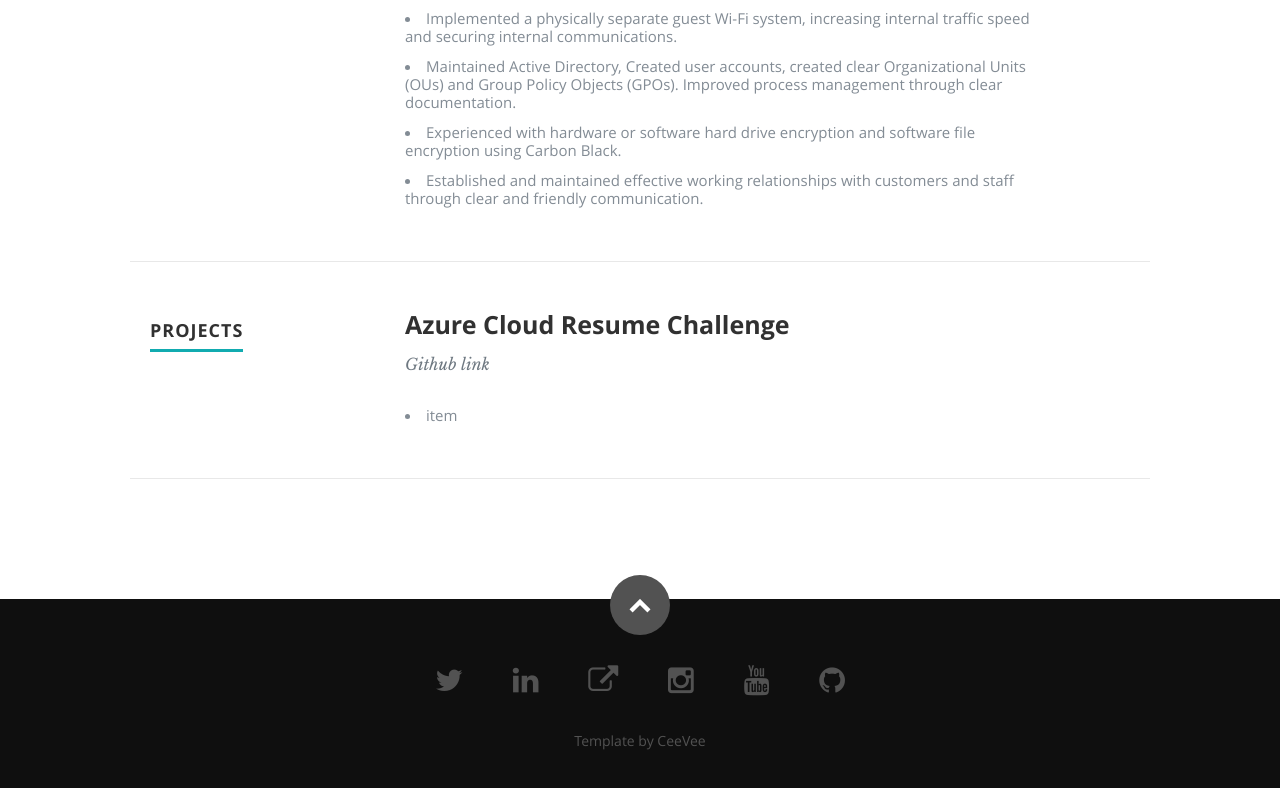
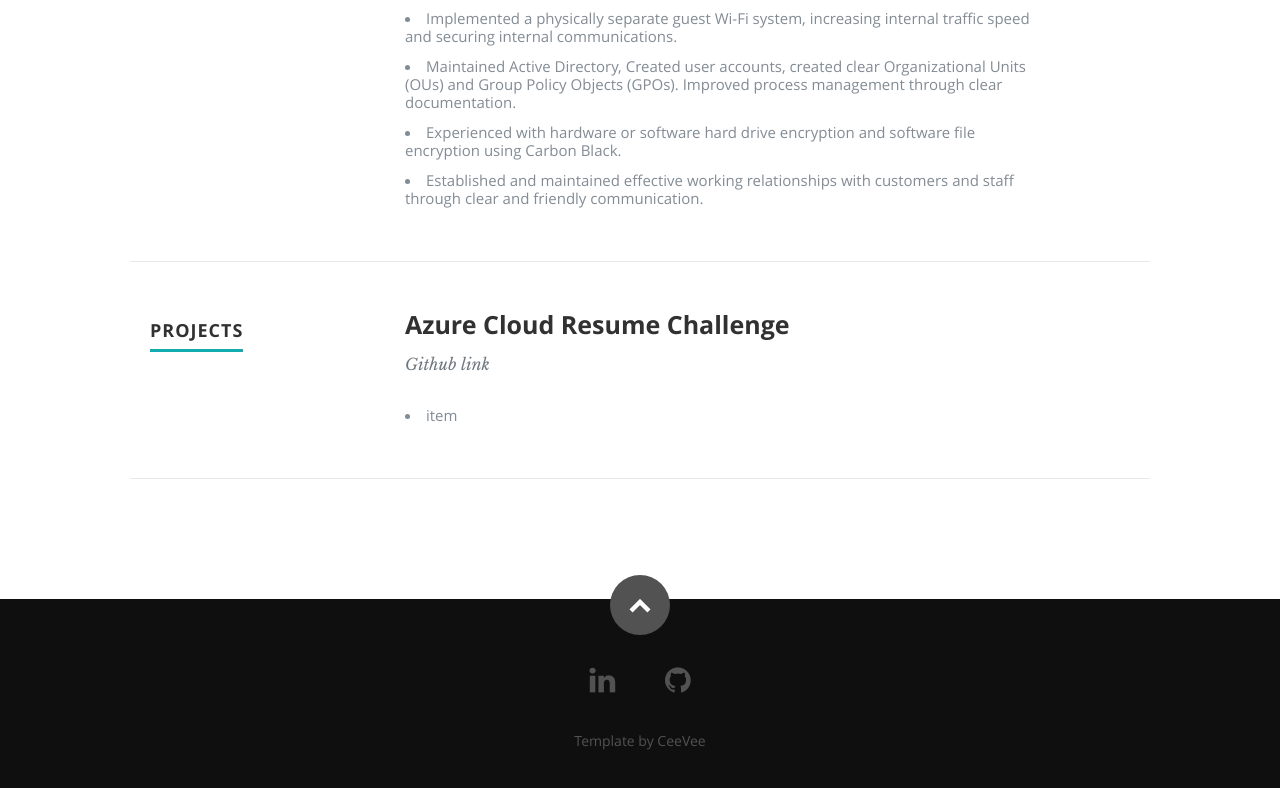
Before and after one commit to mrcodymichaelsmith/CSCRC, a plain HTML site: page frontend/index.html in a window 1280 px wide. Shown: the part 2599-3387 px from the top of the page. Drawn offline with nearby package versions, Linux system fonts and the light colour scheme; no server answers; a script that the page names is missing.

Commit message:
added my socials to bottom

```diff
--- a/frontend/index.html
+++ b/frontend/index.html
@@ -317,13 +317,13 @@
          <div class="twelve columns">
 
             <ul class="social-links">
-               <li><a href="https://twitter.com/madebygps"><i class="fa fa-twitter"></i></a></li>
-               <li><a href="https://linkedin.com/in/gwyneth-pena"><i class="fa fa-linkedin"></i></a></li>
-               <li><a href="https://madebygps.com"><i class="fa fa-external-link"></i></a></li>
-               <li><a href="https://instagram.com/madebygps"><i class="fa fa-instagram"></i></a></li>
-               <li><a href="https://youtube.com/madebygps"><i class="fa fa-youtube"></i></a></li>
-               <li><a href="https://github.com/madebygps/cgc-azure-resume"><i class="fa fa-github"></i></a></li>
-            </ul>
+              <!--<li><a href="https://twitter.com/something"><i class="fa fa-twitter"></i></a></li>-->
+              <!--<li><a href="https://something.com"><i class="fa fa-external-link"></i></a></li>-->
+              <li><a href="https://linkedin.com/in/mrcodymichaelsmith"><i class="fa fa-linkedin"></i></a></li>
+              <!--<li><a href="https://instagram.com/something"><i class="fa fa-instagram"></i></a></li>-->
+              <!--<li><a href="https://youtube.com/something"><i class="fa fa-youtube"></i></a></li>-->
+              <li><a href="https://github.com/mrcodymichaelsmith"><i class="fa fa-github"></i></a></li>
+           </ul>
 
             <ul class="copyright">
                <a href="https://www.styleshout.com/free-templates/ceevee/"> Template by CeeVee </a>
```
